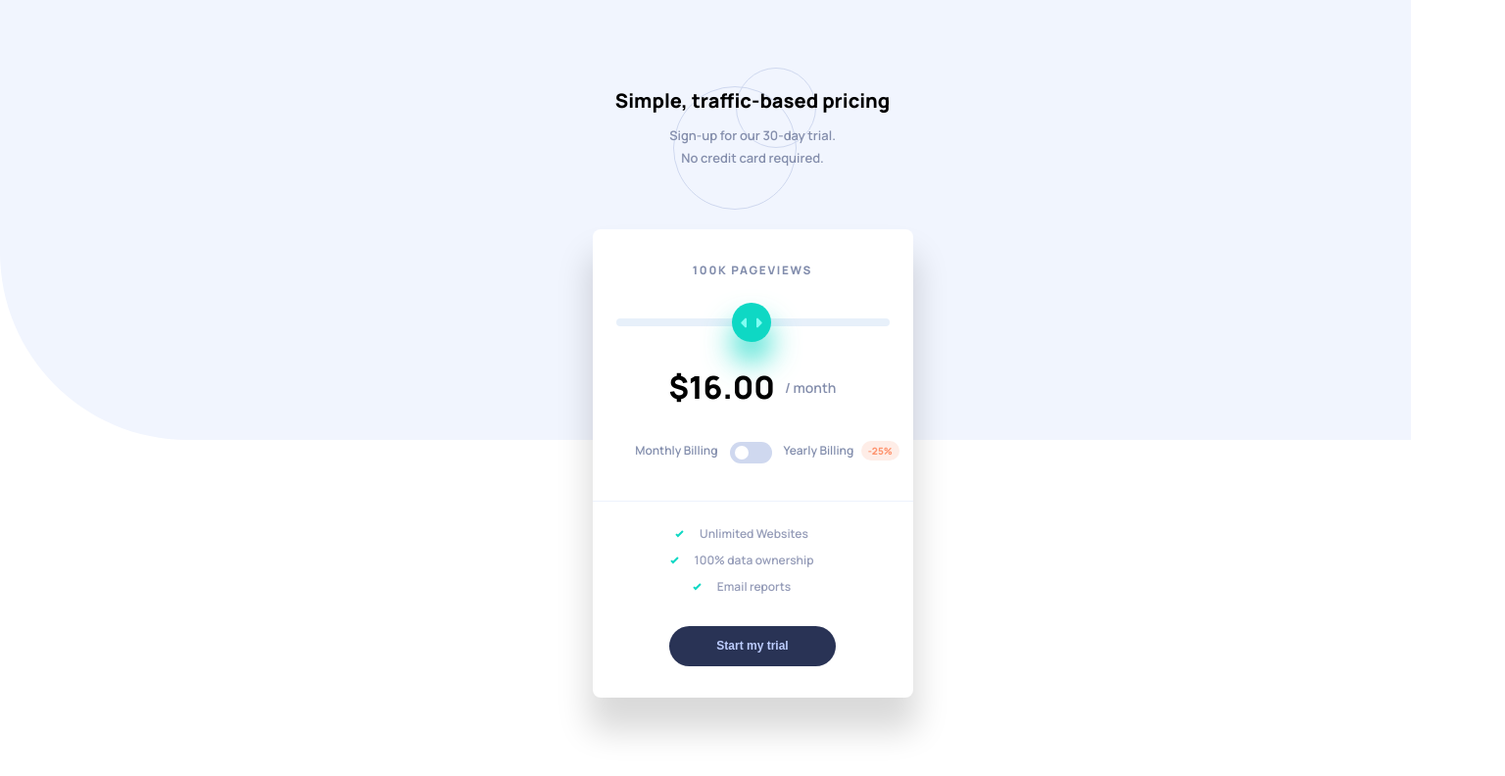
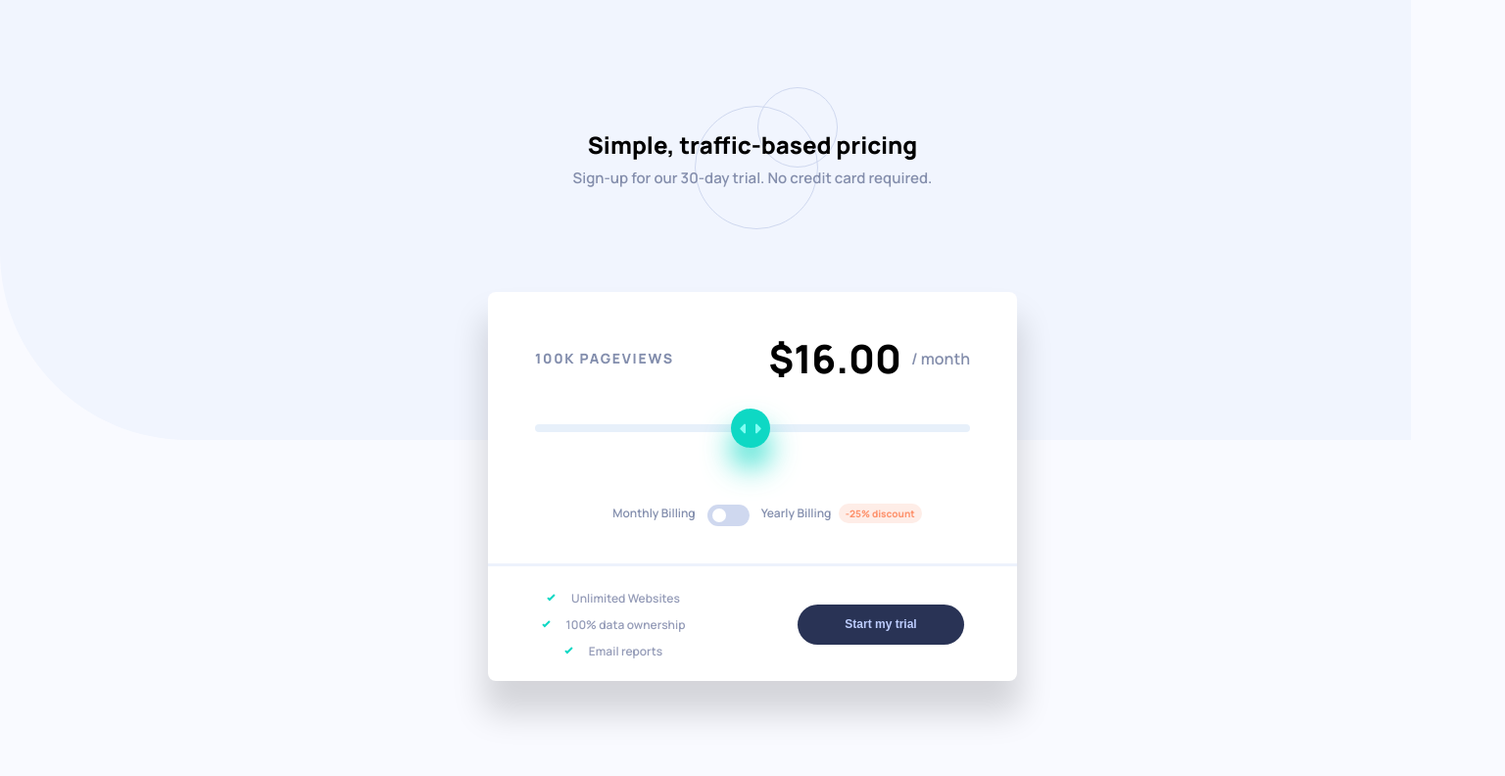
Before and after one commit to Alesvoy/pricingComponent, a website: page index.html in a window 1536 px wide. Shown: the whole page at 98% size. Drawn offline with Linux system fonts and the light colour scheme.

Commit message:
Finish desktop version

```diff
--- a/index.html
+++ b/index.html
@@ -25,17 +25,23 @@
           class="facts__circles"
         />
         <h1 class="facts__title">Simple, traffic-based pricing</h1>
-        <p class="facts__text">Sign-up for our 30-day trial.</p>
-        <p class="facts__text">No credit card required.</p>
+        <p class="facts__text facts__text--1">
+          Sign-up for our 30-day trial.
+          <span class="facts__text facts__text--2"></span>
+            No credit card required.</span
+          >
+        </p>
       </section>
       <section class="plan">
         <div class="plan__slider">
-          <h3 class="plan__slider__pageviews">100K Pageviews</h3>
-          <div
-            class="plan__slider__priceContainer plan__slider__priceContainer--1 hide"
-          >
-            <h1 class="plan__slider__price">$16.00</h1>
-            <p class="plan__slider__price__monthly">/ month</p>
+          <div class="plan__slider__pageviewsContainer">
+            <h3 class="plan__slider__pageviews">100K Pageviews</h3>
+            <div
+              class="plan__slider__priceContainer plan__slider__priceContainer--1"
+            >
+              <h1 class="plan__slider__price">$16.00</h1>
+              <p class="plan__slider__price__monthly">/ month</p>
+            </div>
           </div>
           <input
             type="range"
@@ -46,7 +52,7 @@
             id="slider"
           />
           <div
-            class="plan__slider__priceContainer plan__slider__priceContainer--2"
+            class="plan__slider__priceContainer plan__slider__priceContainer--2 hide"
           >
             <h1 class="plan__slider__price">$16.00</h1>
             <p class="plan__slider__price__monthly">/ month</p>
--- a/sass/pages/_home.scss
+++ b/sass/pages/_home.scss
@@ -18,7 +18,8 @@ main {
   position: relative;
   display: flex;
   flex-direction: column;
-  justify-content: space-between;
+  justify-content: center;
+  row-gap: 0.8rem;
   align-items: center;
   z-index: 0;
 
@@ -36,13 +37,18 @@ main {
   &__title {
     font-size: 2rem;
     font-weight: 800;
-    margin-bottom: 0.8rem;
   }
 
   &__text {
     font-size: 1.3rem;
     font-weight: 600;
     color: #848eac;
+    text-align: center;
+
+    &--2 {
+      display: block;
+      text-align: center;
+    }
   }
 }
 
@@ -99,6 +105,7 @@ main {
           background-image: url('../../images/icon-slider.svg');
           background-position: center;
           background-repeat: no-repeat;
+          cursor: grabbing;
         }
       }
     }
@@ -156,6 +163,10 @@ main {
         display: flex;
         align-items: center;
         padding: 0.5rem;
+
+        &:hover {
+          cursor: pointer;
+        }
       }
     }
   }
@@ -214,3 +225,101 @@ input[class*='switch__checkbox'] {
     margin-left: auto;
   }
 }
+
+@media screen and (min-width: 1440px) {
+  main {
+    background-color: #f9faff;
+  }
+
+  .facts {
+    width: 39.5rem;
+    height: 14.5rem;
+    justify-content: center;
+
+    &__circles {
+      top: 0;
+      left: 35%;
+    }
+
+    &__title {
+      font-size: 2.4rem;
+    }
+
+    &__text {
+      font-size: 1.5rem;
+      line-height: 2.049rem;
+
+      &--2 {
+        display: inline;
+      }
+    }
+  }
+
+  .plan {
+    width: 54rem;
+    height: 39.7rem;
+
+    &__slider {
+      &__pageviewsContainer {
+        margin: 4rem 0;
+        display: flex;
+        align-items: center;
+        height: 5.5rem;
+        width: 44.4rem;
+        justify-content: space-between;
+      }
+
+      &__price {
+        font-size: 4rem;
+
+        &__monthly {
+          font-size: 1.6rem;
+        }
+      }
+
+      &__pageviews {
+        margin: 0;
+        font-size: 1.4rem;
+      }
+
+      &__slider {
+        width: 44.4rem;
+      }
+
+      &__options {
+        width: 80%;
+
+        &__text {
+          font-size: 1.2rem;
+
+          &--yearly:after {
+            content: '-25% discount';
+          }
+        }
+      }
+    }
+
+    &__line {
+      height: 2.5px;
+      width: 100%;
+    }
+
+    &__benefits {
+      display: flex;
+      flex-direction: row;
+      justify-content: space-between;
+      align-items: center;
+      width: 80%;
+    }
+  }
+
+  .benefits {
+    &__container {
+      margin: 0;
+    }
+
+    &__submit {
+      width: 17rem;
+    }
+  }
+}
```
Also changed, not shown: style.css.
